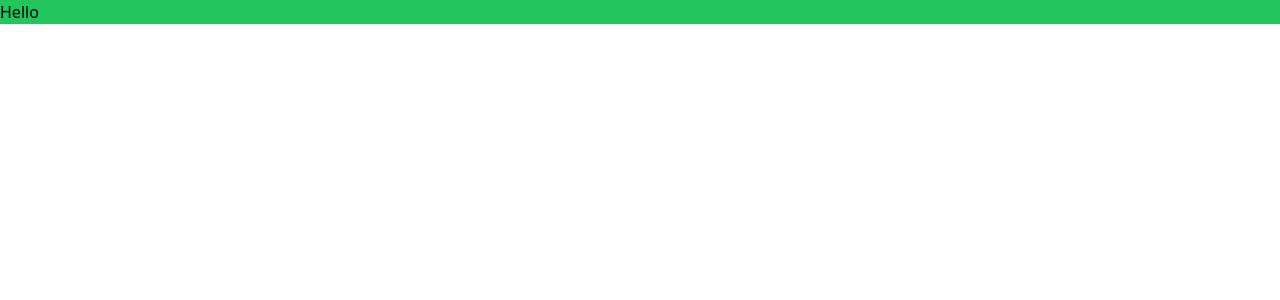
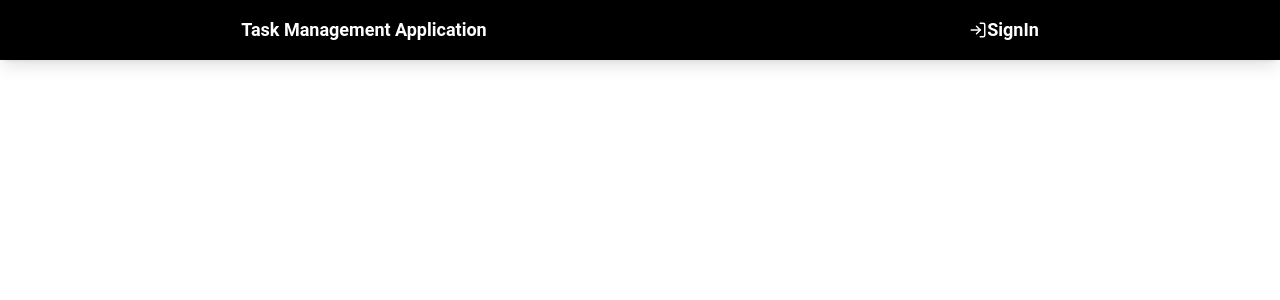
Before and after one commit to saharabanu/task-management-client, a Next.js app: page / in a window 1280 px wide. Shown: the top 300 px of the page. Built offline with nearby package versions, Linux system fonts and the light colour scheme.

Commit message:
heade added

```diff
--- a/src/app/globals.css
+++ b/src/app/globals.css
@@ -1,9 +1,12 @@
 @tailwind base;
 @tailwind components;
 @tailwind utilities;
+
+@import url('https://fonts.googleapis.com/css2?family=Poppins:ital,wght@0,100;0,200;0,300;0,400;0,500;0,600;0,700;0,800;0,900;1,200;1,400;1,900&family=Roboto:ital,wght@0,100;0,300;0,400;0,500;0,700;0,900;1,900&display=swap');
 
 *{
   margin:0;
   padding: 0;
   box-sizing: border-box;
+  font-family: 'Roboto', sans-serif;
 }
--- a/src/app/layout.js
+++ b/src/app/layout.js
@@ -1,4 +1,4 @@
-
+import Header from '@/components/ui/Header'
 import './globals.css'
 
 
@@ -11,7 +11,12 @@ export const metadata = {
 export default function RootLayout({ children }) {
   return (
     <html lang="en">
-      <body>{children}</body>
+      <body>
+      <header className="fixed top-0 left-0 text-center w-full header bg-black py-4 text-white font-bold text-lg shadow-lg">
+      <Header/>
+      </header>
+      {children}
+      </body>
     </html>
   )
 }
--- a/src/app/page.js
+++ b/src/app/page.js
@@ -1,9 +1,11 @@
 
 
-export default function Home() {
+
+export default function HomePage() {
   return (
-    <main>
-         <h2 className="bg-green-500">Hello</h2>
-    </main>
+    <div className="pt-36 ">
+
+
+    </div>
   )
 }
--- /dev/null
+++ b/src/components/ui/Header.js
@@ -0,0 +1,15 @@
+import {LuLogIn} from 'react-icons/lu'
+
+const Header = () => {
+  return (
+    <div className="flex justify-around items-center">
+          <h2> Task Management Application</h2>
+         <div className='flex justify-center items-center  '>
+         <LuLogIn/>
+         <button> SignIn</button>
+         </div>
+        </div>
+  )
+}
+
+export default Header
```
Also changed, not shown: package.json (+7 -4 lines), 1 other file (tests, documents, lock files or other folders).
